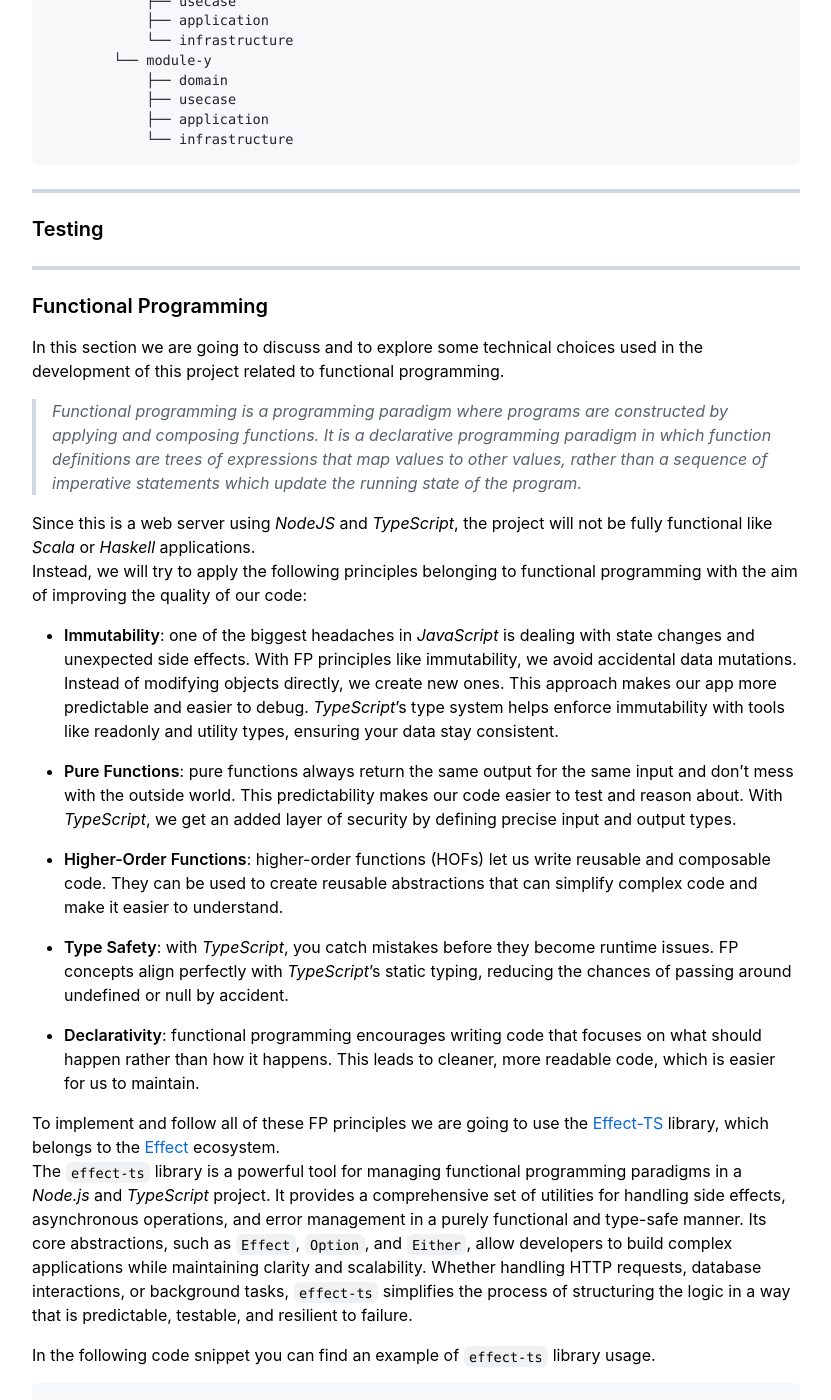
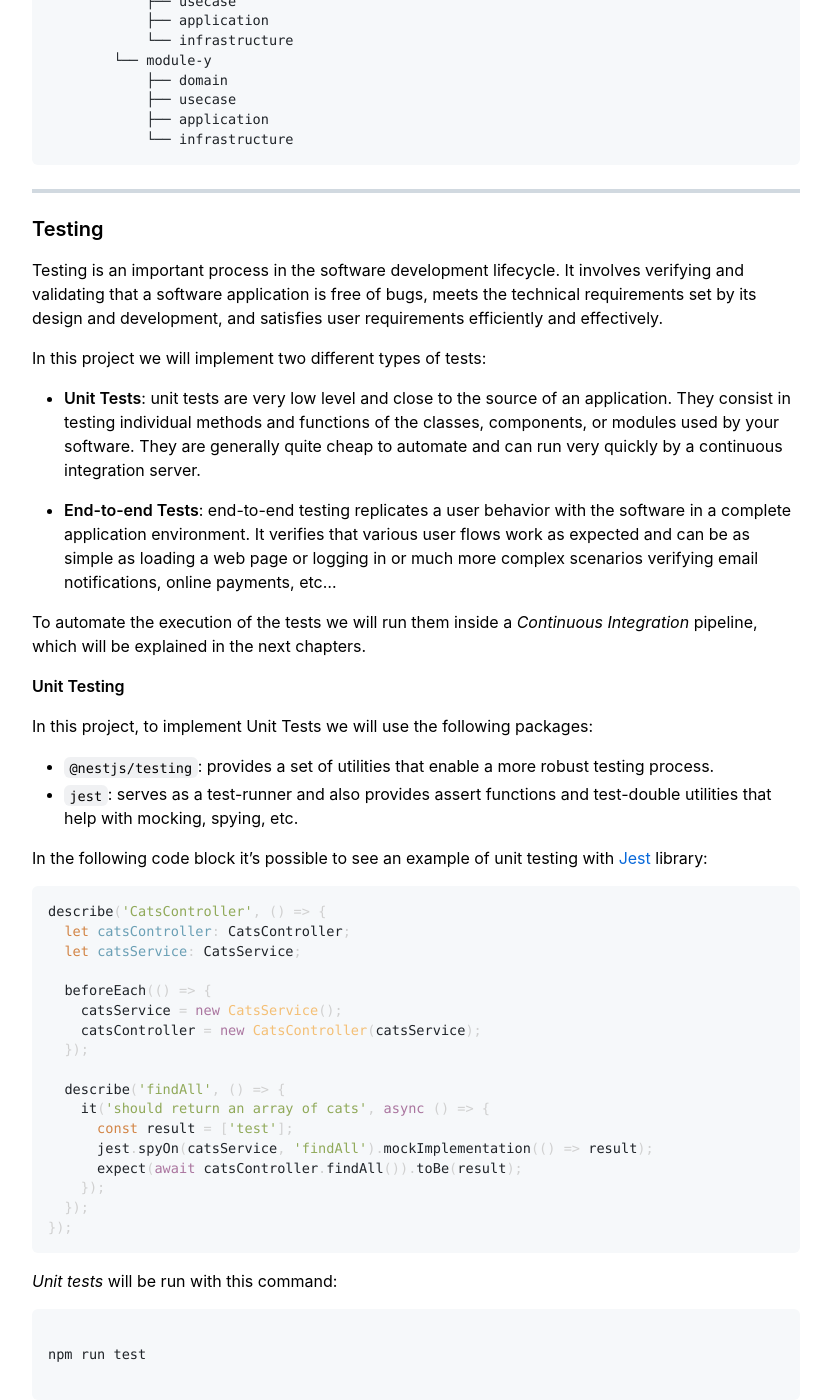
Before and after one commit to andrea-acampora/nestjs-ddd-quickstarter, a Jekyll site: the page built from index.md, in a window 1280 px wide and 1400 px high, scrolled down 4028 px. Shown: the whole window, without its empty margins (224-1055 px from the left). Built offline with Jekyll 4.4.1, drawn with Linux system fonts in a browser that asks for light colours; some of the changed text lies outside the part shown.

Commit message:
chore: update index.md

````diff
--- a/index.md
+++ b/index.md
@@ -144,6 +144,87 @@
 ----
 
 ### Testing
+Testing is an important process in the software development lifecycle. It involves verifying and validating that a software application is free of bugs, meets the technical requirements set by its design and development, and satisfies user requirements efficiently and effectively.
+
+In this project we will implement two different types of tests:
+
+- **Unit Tests**: unit tests are very low level and close to the source of an application. They consist in testing individual methods and functions of the classes, components, or modules used by your software. They are generally quite cheap to automate and can run very quickly by a continuous integration server.
+
+- **End-to-end Tests**: end-to-end testing replicates a user behavior with the software in a complete application environment. It verifies that various user flows work as expected and can be as simple as loading a web page or logging in or much more complex scenarios verifying email notifications, online payments, etc...
+
+To automate the execution of the tests we will run them inside a _Continuous Integration_ pipeline, which will be explained in the next chapters.
+
+**Unit Testing**
+
+In this project, to implement Unit Tests we will use the following packages:
+
+- `@nestjs/testing`: provides a set of utilities that enable a more robust testing process.
+- `jest`: serves as a test-runner and also provides assert functions and test-double utilities that help with mocking, spying, etc.
+
+In the following code block it's possible to see an example of unit testing with [Jest](https://github.com/facebook/jest) library:
+
+```typescript
+describe('CatsController', () => {
+  let catsController: CatsController;
+  let catsService: CatsService;
+
+  beforeEach(() => {
+    catsService = new CatsService();
+    catsController = new CatsController(catsService);
+  });
+
+  describe('findAll', () => {
+    it('should return an array of cats', async () => {
+      const result = ['test'];
+      jest.spyOn(catsService, 'findAll').mockImplementation(() => result);
+      expect(await catsController.findAll()).toBe(result);
+    });
+  });
+});
+```
+
+_Unit tests_ will be run with this command:
+
+```bash
+
+npm run test
+
+```
+
+**End-to-end Testing**
+
+In this project, to implement E2E Tests we will use the following packages:
+
+- `@nestjs/testing`: provides a set of utilities that enable a more robust testing process.
+- `supertest`: serves as a test-runner and also provides assert functions and test-double utilities that help with mocking, spying, etc.
+
+In the following code block it's possible to see an example of end-to-end testing with [Supertest](https://github.com/visionmedia/supertest) library:
+
+```typescript
+describe('HealthCheck (E2E)', () => {
+  let app: INestApplication;
+
+  beforeEach(async () => {
+    const moduleFixture: TestingModule = await Test.createTestingModule({
+      imports: [AppModule],
+    }).compile();
+    app = moduleFixture.createNestApplication();
+    await app.init();
+  });
+
+  it('should always return 200', () => {
+    return request(app.getHttpServer()).get('/health').expect(200);
+  });
+});
+```
+
+_E2E tests_ will be run with this command:
+
+```bash
+
+npm run test:e2e
+
+```
 
 ---
 
````
